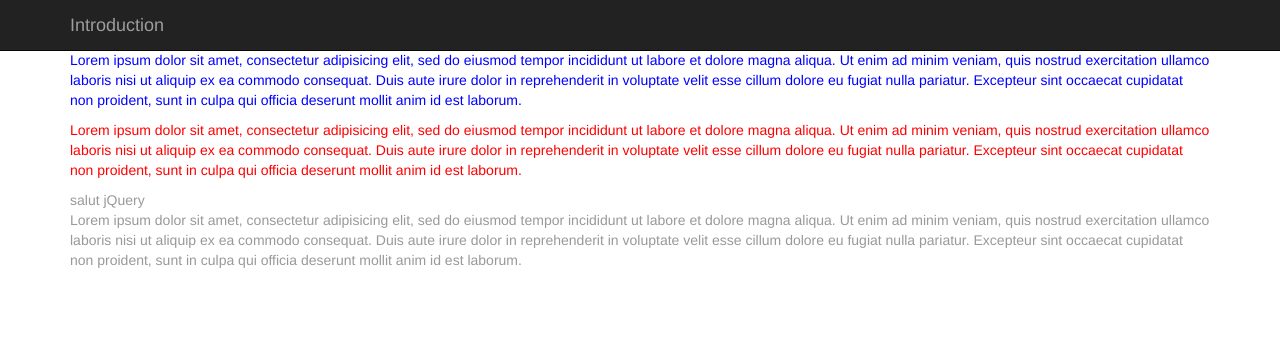
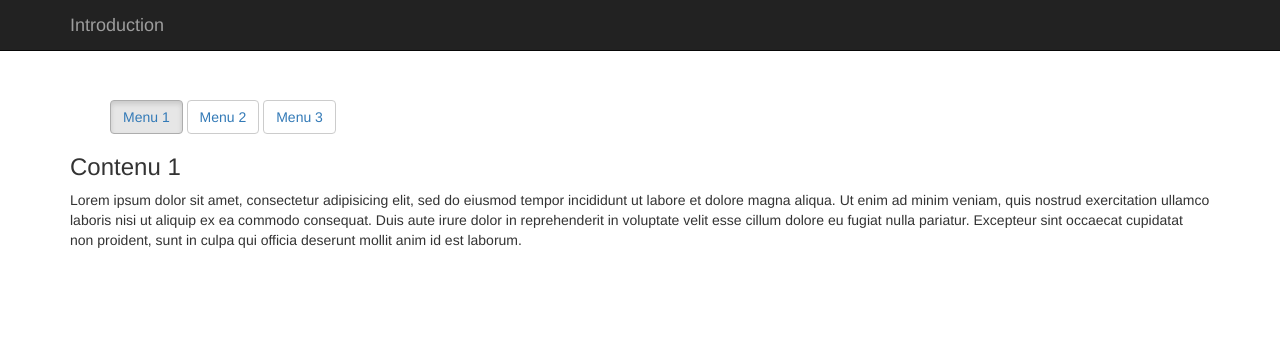
Before and after one commit to riquet28/udemy_formation_jquery, a PHP site: page / in a window 1280 px wide. Shown: the top 351 px of the page. Run offline with PHP 8.4, Linux system fonts and the light colour scheme.

Commit message:
Section 7.1 ok, réaliser une navigation par onglet

```diff
--- a/index.php
+++ b/index.php
@@ -11,7 +11,7 @@
 
     <style type="text/css">
       body{
-        padding-top: 50px;
+        padding-top: 100px;
       }
     </style>
 
@@ -51,59 +51,27 @@
 
     <div class="container">
 
-      <!-- <p id="paragraphe">
-        Lorem ipsum dolor sit amet, consectetur adipisicing elit, sed do eiusmod
-        tempor incididunt ut labore et dolore magna aliqua. Ut enim ad minim veniam,
-        quis nostrud exercitation ullamco laboris nisi ut aliquip ex ea commodo consequat.
-        Duis aute irure dolor in reprehenderit in voluptate velit esse cillum dolore eu
-        fugiat nulla pariatur. Excepteur sint occaecat cupidatat non proident, sunt
-        in culpa qui officia deserunt mollit anim id est laborum.
-      </p>
+      <ul class="tabs">
+        <li class="btn btn-default active"><a href="#tab1">Menu 1</a></li>
+        <li class="btn btn-default"><a href="#tab2">Menu 2</a></li>
+        <li class="btn btn-default"><a href="#tab3">Menu 3</a></li>
+      </ul>
 
-      <p class="article">
-        Lorem ipsum dolor sit amet, consectetur adipisicing elit, sed do eiusmod
-        tempor incididunt ut labore et dolore magna aliqua. Ut enim ad minim veniam,
-        quis nostrud exercitation ullamco laboris nisi ut aliquip ex ea commodo consequat.
-        Duis aute irure dolor in reprehenderit in voluptate velit esse cillum dolore eu
-        fugiat nulla pariatur. Excepteur sint occaecat cupidatat non proident, sunt
-        in culpa qui officia deserunt mollit anim id est laborum.
-      </p>
-
-      <p class="article">
-        Lorem ipsum dolor sit amet, consectetur adipisicing elit, sed do eiusmod
-        tempor incididunt ut labore et dolore magna aliqua. Ut enim ad minim veniam,
-        quis nostrud exercitation ullamco laboris nisi ut aliquip ex ea commodo consequat.
-        Duis aute irure dolor in reprehenderit in voluptate velit esse cillum dolore eu
-        fugiat nulla pariatur. Excepteur sint occaecat cupidatat non proident, sunt
-        in culpa qui officia deserunt mollit anim id est laborum.
-      </p>
-
-      <p class="article">
-        Lorem ipsum dolor sit amet, consectetur adipisicing elit, sed do eiusmod
-        tempor incididunt ut labore et dolore magna aliqua. Ut enim ad minim veniam,
-        quis nostrud exercitation ullamco laboris nisi ut aliquip ex ea commodo consequat.
-        Duis aute irure dolor in reprehenderit in voluptate velit esse cillum dolore eu
-        fugiat nulla pariatur. Excepteur sint occaecat cupidatat non proident, sunt
-        in culpa qui officia deserunt mollit anim id est laborum.
-      </p>
-
-      <span>Hello</span>
-      <div>World</div>
-
-      <button class="btn btn-default" id="button">Change tout!</button> -->
-
-      <div id="parent">
+      <div class="article" id="tab1">
+        <h3>Contenu 1</h3>
         <p>Lorem ipsum dolor sit amet, consectetur adipisicing elit, sed do eiusmod tempor incididunt ut labore et dolore magna aliqua. Ut enim ad minim veniam, quis nostrud exercitation ullamco laboris nisi ut aliquip ex ea commodo consequat. Duis aute irure dolor in reprehenderit in voluptate velit esse cillum dolore eu fugiat nulla pariatur. Excepteur sint occaecat cupidatat non proident, sunt in culpa qui officia deserunt mollit anim id est laborum.</p>
       </div>
 
-      <div id="autre">
+      <div class="article" id="tab2">
+        <h3>Contenu 2</h3>
         <p>Lorem ipsum dolor sit amet, consectetur adipisicing elit, sed do eiusmod tempor incididunt ut labore et dolore magna aliqua. Ut enim ad minim veniam, quis nostrud exercitation ullamco laboris nisi ut aliquip ex ea commodo consequat. Duis aute irure dolor in reprehenderit in voluptate velit esse cillum dolore eu fugiat nulla pariatur. Excepteur sint occaecat cupidatat non proident, sunt in culpa qui officia deserunt mollit anim id est laborum.</p>
       </div>
 
-      <div id="third">
-        salut jQuery
-        <p id="paraph">Lorem ipsum dolor sit amet, consectetur adipisicing elit, sed do eiusmod tempor incididunt ut labore et dolore magna aliqua. Ut enim ad minim veniam, quis nostrud exercitation ullamco laboris nisi ut aliquip ex ea commodo consequat. Duis aute irure dolor in reprehenderit in voluptate velit esse cillum dolore eu fugiat nulla pariatur. Excepteur sint occaecat cupidatat non proident, sunt in culpa qui officia deserunt mollit anim id est laborum.</p>
+      <div class="article" id="tab3">
+        <h3>Contenu 3</h3>
+        <p>Lorem ipsum dolor sit amet, consectetur adipisicing elit, sed do eiusmod tempor incididunt ut labore et dolore magna aliqua. Ut enim ad minim veniam, quis nostrud exercitation ullamco laboris nisi ut aliquip ex ea commodo consequat. Duis aute irure dolor in reprehenderit in voluptate velit esse cillum dolore eu fugiat nulla pariatur. Excepteur sint occaecat cupidatat non proident, sunt in culpa qui officia deserunt mollit anim id est laborum.</p>
       </div>
+
 
     </div>
 
--- a/js/script.js
+++ b/js/script.js
@@ -1,56 +1,16 @@
 $(document).ready(function(){
 
-	// alert("Hello World");
-	// console.log("test");
+	$('div.article:not(#tab1)').hide();
+	var tab = $('li');
 
-	// $("#paragraphe").css('color', 'red');
-	// $("#paragraphe").text('texte de remplacement');
-
-	// $("#paragraphe").on('click', function(){
-	// 	$(this).css('font-weight', 'bold');
-	// });
-
-	// $('.article').each(function(){
-	// 	$(this).on('click', function(){
-	// 		// alert('ok!!!');
-	// 		$(this).css('color', 'blue');
-	// 		alert($(this).css('color'));
-	// 	});
-	// });
-
-	// $('#button').on('click', function(){
-	// 	$('.article').width(400).css('color', 'blue');
-	// });
-
-	/*
-	var paragraphe = $('#paragraphe'); article = $('.article');
-	button = $('#button');
-
-	$(paragraphe).on('click', function(){
-		$(this).css('font-weight', 'bold');
-	});
-
-	$(article).each(function(){
+	$(tab).each(function(){
 		$(this).on('click', function(){
-			// alert('ok!!!');
-			$(this).css('color', 'blue');
-			alert($(this).css('color'));
+			$(tab).not(this).removeClass('active');
+			$(this).addClass('active');
+			var anchor = $(this).find('a').attr('href');
+			$('.article:not('+anchor+')').hide();
+			$(anchor).fadeIn();
 		});
 	});
 
-	$(button).on('click', function(){
-		$('.article').width(400).css('color', 'blue');
-	});
-
-	// $('p, div, span').css('color', 'blue');
-	$('*').css('font-weight', 'bold');
-	*/
-
-
-	$('p').parent('#parent').css('color', 'blue');
-
-	$('#autre').children().css('color', 'red');
-
-	$('#paraph').parent().css('color', '#999');
-
 });
```
